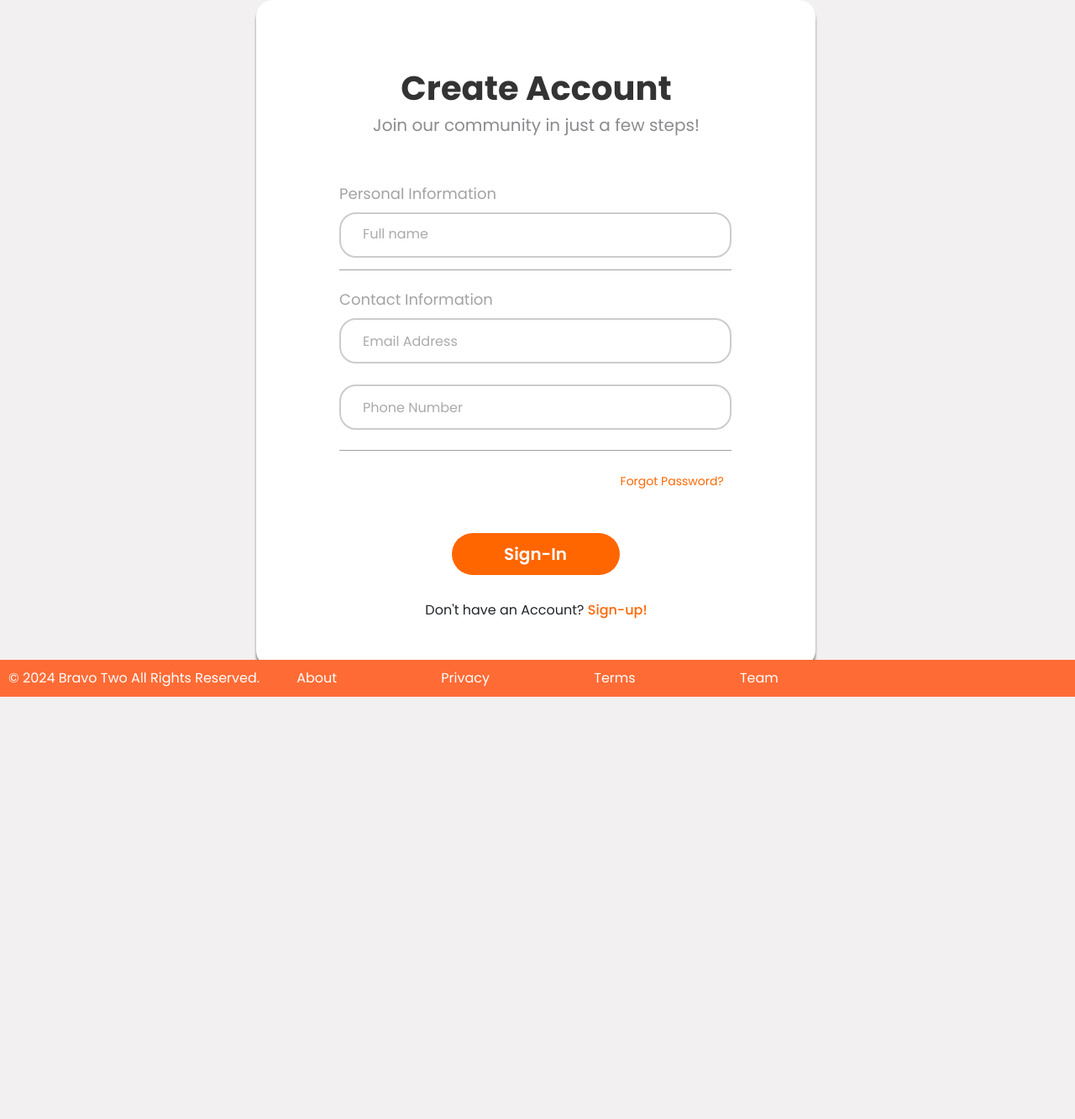
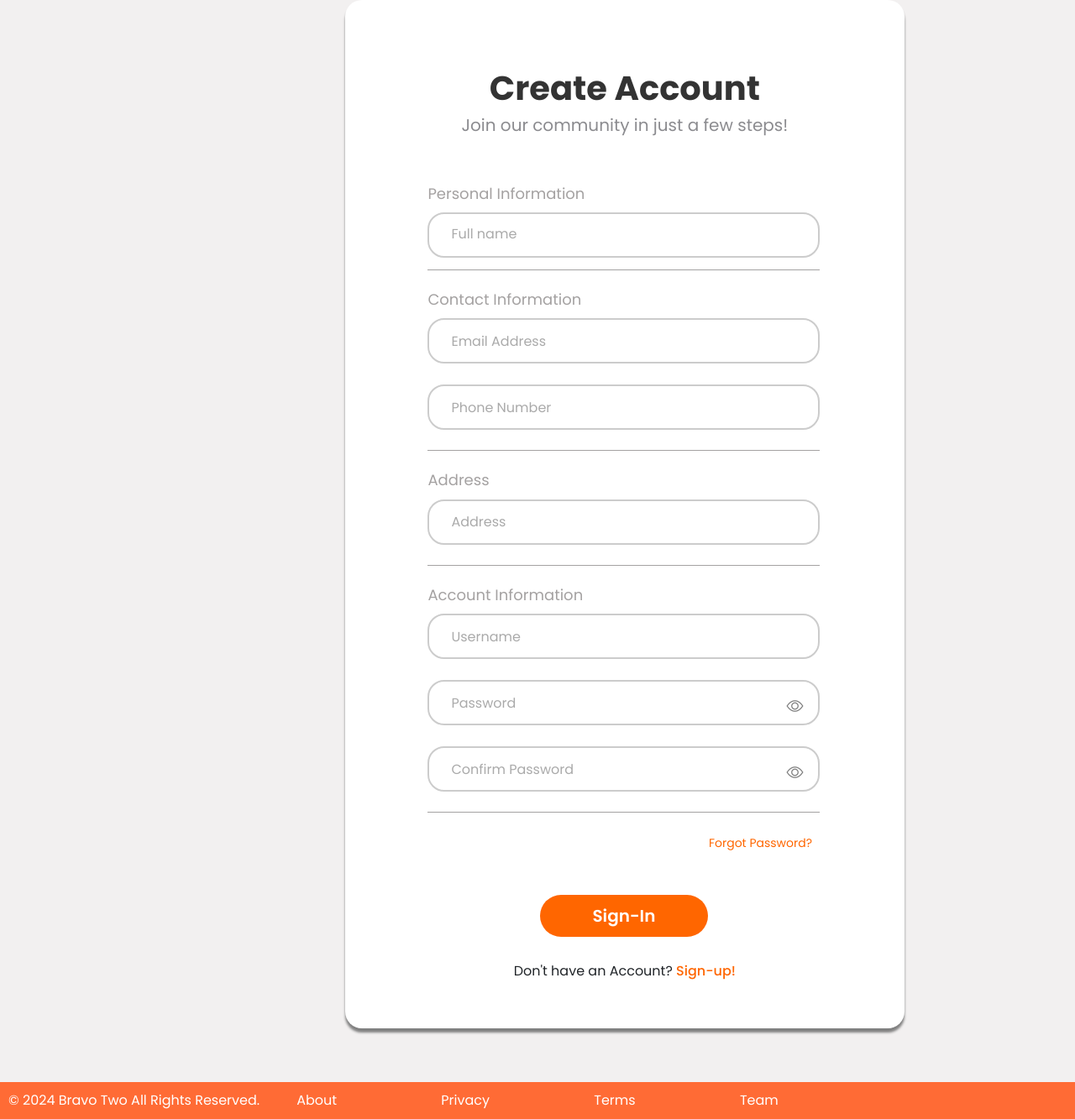
Before and after one commit to BrylDG/LiBorrow, a PHP site: page /register.html in a window 1280 px wide. Shown: the part 154-1487 px from the top of the page at 84% size. Before the commit the page ends 984 px from the top, so only its background shows below. Run offline with PHP 8.4, Linux system fonts and the light colour scheme.

Commit message:
Updated Register
Updated Register, added information inputs

```diff
--- a/RegisterStyles.css
+++ b/RegisterStyles.css
@@ -3,11 +3,9 @@
 body {
     font-family: 'Poppins', sans-serif;
     background-color: #F2F0F0;
-    margin: 0;
-    padding: 0;
     display:flex;
     flex-direction: column;
-    overflow: scroll;
+    height: 100%;
 }
 
 .navbar {
@@ -31,19 +29,20 @@
 .main-section {
     display: flex;
     justify-content: space-between;
-    align-items: center;
-    justify-content: center;
+    align-items: flex-start;
     padding-left: 3%;
     padding-right: 0%;
+    margin-bottom: 5%;
+    height: auto;
     flex-grow: 1;
-    margin-bottom: 10%;
+    width: 100%;
 }
 
-/* Left Column */
 .left-column {
     max-width: 100%;
     margin-left: 1%;
     margin-right: 1%;
+    height: auto;
 }
 
 .left-column h1 {
@@ -58,7 +57,7 @@
 }
 
 .left-column p {
-    max-width: 350px;
+    /* max-width: 350px; */
     font-size: 30px;
     font-family: 'Poppins', sans-serif;
     margin-top: 1rem;
@@ -78,10 +77,8 @@
     max-width: 100%;
     margin-left: 3%;
     width: 666px;
-    height: 658px;
+    height: auto;
 }
-
-
 
 /* General styling for inputs */
 .input-container {
@@ -123,19 +120,6 @@
 .input-container input.has-content {
     border-color: #ff6600;
 }
-
-/* The label starts off inside the input field */
-/* .input-container label {
-    position: absolute;
-    top: 40%;
-    left: 10px;
-    color: #aaa;
-    transform: translateY(-50%);
-    background-color: white;
-    padding: 0 5px;
-    transition: all 0.3s ease-in-out;
-    pointer-events: none;
-} */
 
 .input-container label {
     position: absolute;
@@ -339,11 +323,9 @@
     color: white;
     text-align: center;
     padding: 10px 0;
-    bottom: 0;
     width: 100%;
     display: flex;
     justify-content: center;
-    flex-shrink: 0;
 }
 
 footer p {
--- a/register.html
+++ b/register.html
@@ -20,13 +20,13 @@
     </nav>
 
     <section class="main-section">
-        <!-- Left Column: Slogan -->
+        <!-- Left Column: Space -->
         <div class="col-3 left-column">
        </div>
 
-        <!-- Center Column: Sign-in Form and Image -->
+        <!-- Center Column: Sign-up Form -->
         <div class="col-5 center-column">
-            <div class="login-form-container"   >
+            <div class="login-form-container">
                 <h3 class="text-center">Create Account</h3>
                 <h4 class="text-center" >Join our community in just a few steps!</h4>
                 <form>
@@ -48,6 +48,34 @@
                         </div>
                     </div>
 
+                    <h5 class="center">Address</h5>
+                    <div class="mb-4 contact-input input-container">
+                            <input type="text" class="form-control" id="address" required>
+                            <label for="address">Address</label>
+                    </div>
+
+                    <h5 class="center">Account Information</h5>
+                    <div class="mb-4 contact-input input-container">
+                        <div class="input-wrapper">
+                            <input type="text" class="form-control" id="username" required>
+                            <label class="mt-1" for="username">Username</label>
+                        </div>
+                        <div class="input-wrapper">
+                            <input type="password" class="form-control" id="password" required>
+                            <label class="mt-1" for="password">Password</label>
+                            <span class="password-toggle" onclick="togglePassword()">
+                                <i id="eye-icon1" class="bi bi-eye"></i>
+                            </span>
+                        </div>
+                        <div class="input-wrapper">
+                            <input type="password" class="form-control" id="confirmpassword" required>
+                            <label class="mt-1"for="confirmpassword">Confirm Password</label>
+                            <span class="password-toggle" onclick="toggleConfirmPassword()">
+                                <i id="eye-icon2" class="bi bi-eye"></i>
+                            </span>
+                        </div>
+                    </div>
+
                     <div class="text-end mb-3">
                         <a href="#" class="forgot-password">Forgot Password?</a>
                     </div>
@@ -57,7 +85,7 @@
             </div>
         </div>
 
-        <!-- Right Column: Image-->
+        <!-- Right Column: Space-->
         <div class="col-4 right-column">
         </div>
     </section>
@@ -78,7 +106,7 @@
     <script>
         function togglePassword() {
             const passwordInput = document.getElementById('password');
-            const eyeIcon = document.getElementById('eye-icon');
+            const eyeIcon = document.getElementById('eye-icon1');
 
             if (passwordInput.type === 'password') {
                 passwordInput.type = 'text';  // Show password
@@ -92,6 +120,24 @@
                 eyeIcon.style.color = '#aaa';  // Change color to gray
             }
         }
+
+        function toggleConfirmPassword() {
+            const passwordInput = document.getElementById('confirmpassword');  // Corrected id
+            const eyeIcon = document.getElementById('eye-icon2');
+
+            if (passwordInput.type === 'password') {
+                passwordInput.type = 'text';  // Show password
+                eyeIcon.classList.remove('bi-eye');
+                eyeIcon.classList.add('bi-eye-slash');  // Change icon to "eye-slash"
+                eyeIcon.style.color = '#FF6600';  // Change color to orange
+            } else {
+                passwordInput.type = 'password';  // Hide password
+                eyeIcon.classList.remove('bi-eye-slash');
+                eyeIcon.classList.add('bi-eye');  // Change icon back to "eye"
+                eyeIcon.style.color = '#aaa';  // Change color to gray
+            }
+        }
+
 
         document.querySelectorAll('input').forEach((input) => {
             input.addEventListener('input', function() {
```
